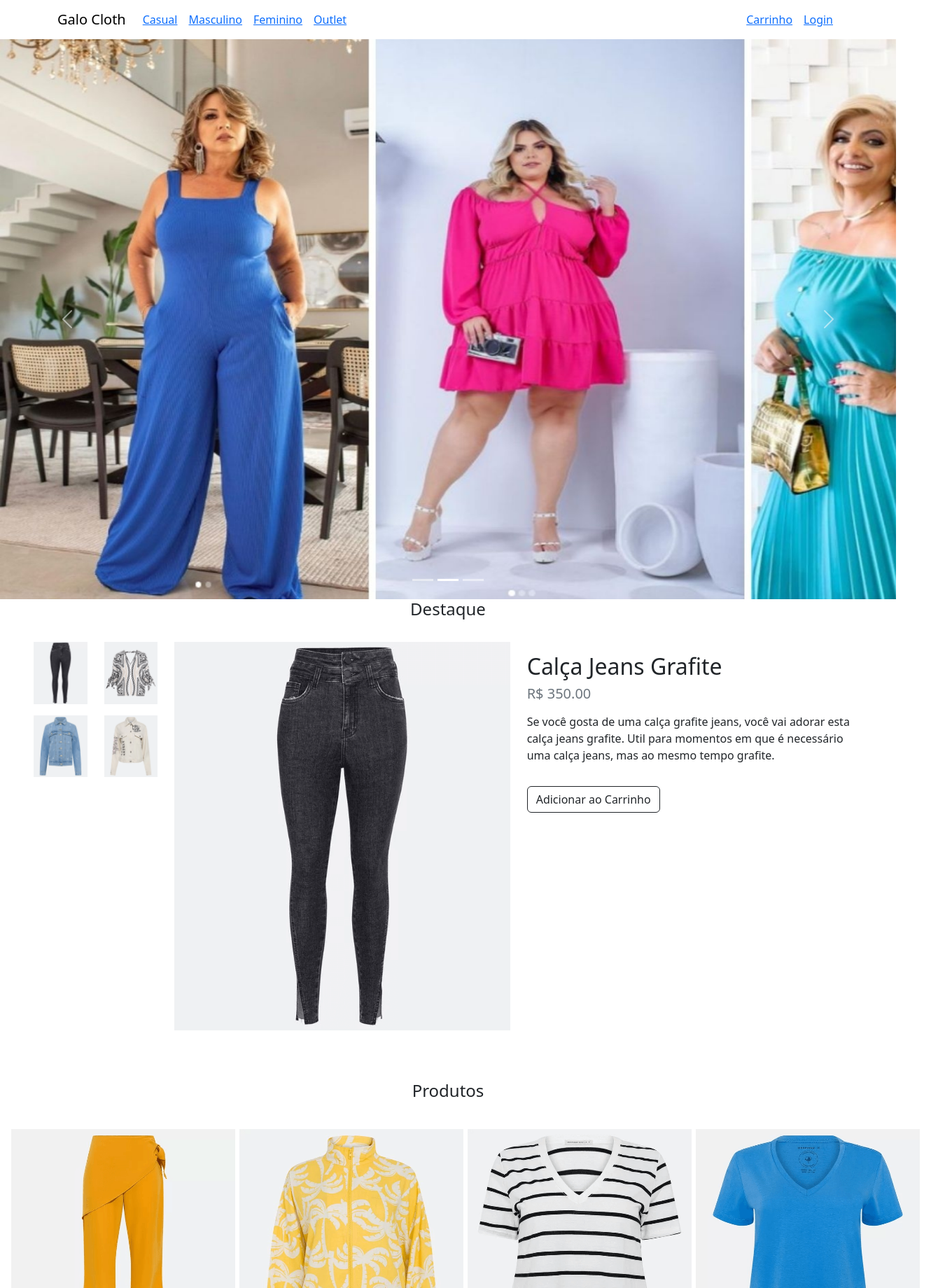
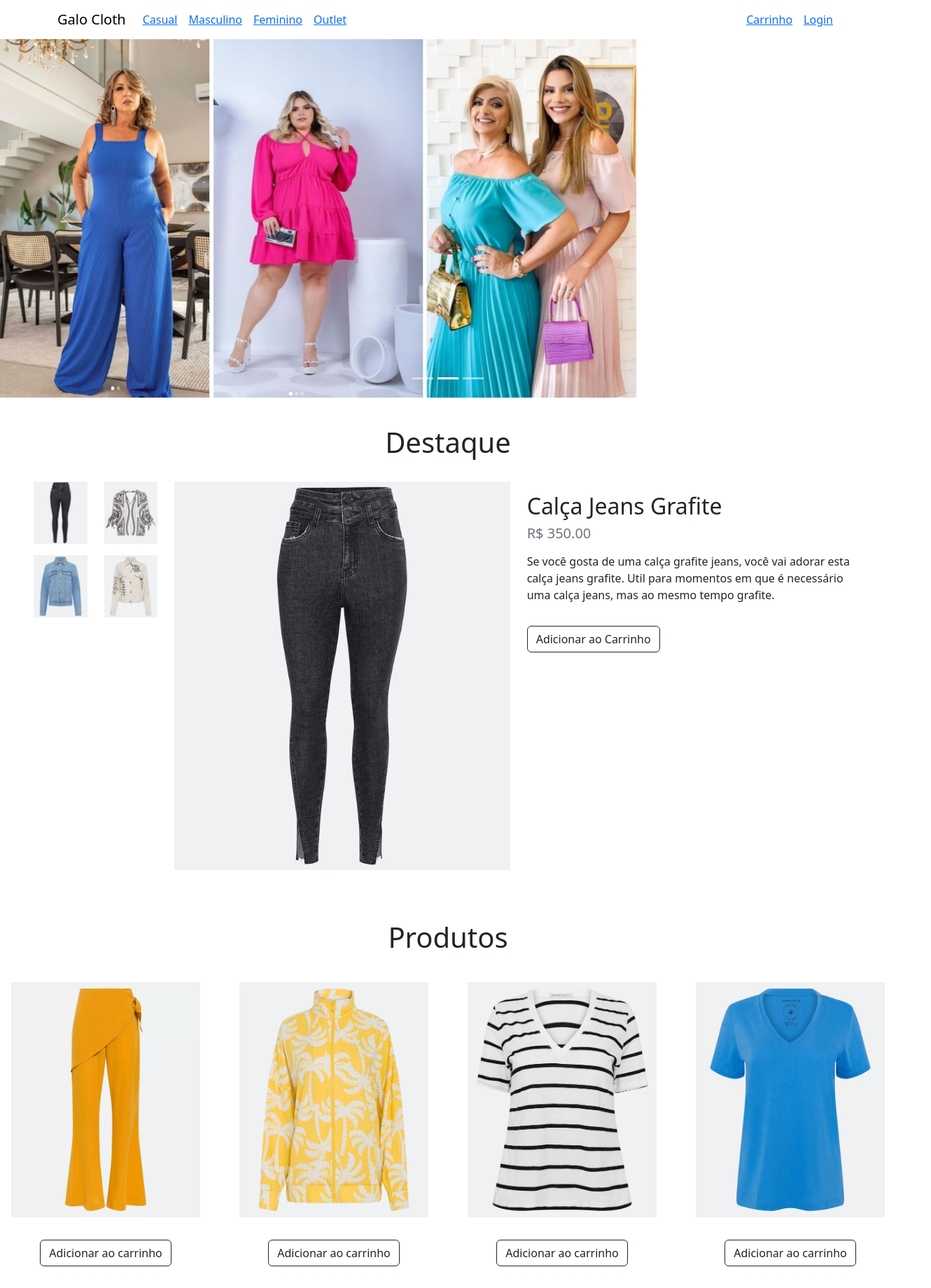
Before and after one commit to Front-End-1ESPW-Grupo-6/Loja3, a React (Vite) app: page /feminino in a window 1280 px wide. Shown: the top 1840 px of the page at 70% size, 1330 px wide, since content can reach past the window. Built offline with nearby package versions, Linux system fonts and the light colour scheme.

Commit message:
ajustando tamanhos

```diff
--- a/src/Casual.jsx
+++ b/src/Casual.jsx
@@ -21,17 +21,17 @@ function Casual() {
 
   return (
     <>
-      <Carousel className="Carrossel_casual">
-        <Carousel.Item>
+      <Carousel>
+        <Carousel.Item className="Carrossel_fem">
           <img src={img1Carousel} alt="Image One" />
         </Carousel.Item>
-        <Carousel.Item>
+        <Carousel.Item className="Carrossel_fem">
           <img src={img2Carousel} alt="Image Two" />
         </Carousel.Item>
       </Carousel>
 
-      <section className="mb-5 px-5 bg-grey">
-        <h4 className="text-center">Destaque</h4>
+      <section className="mb-5 px-5 bg-grey section1">
+        <h1 className="text-center">Destaque</h1>
         <div className="row d-flex">
           <div className="col-md-2 my-3">
             <div className="row">
@@ -92,8 +92,8 @@ function Casual() {
           </div>
         </div>
       </section>
-      <section className="my-5">
-        <h4 className="text-center">Produtos</h4>
+      <section className="my-5 section1">
+        <h1 className="text-center">Produtos</h1>
         <div className="row">
           <div className="col-md-6 col-lg-3 my-3 text-center productImg">
             <img src={Produto1} alt="" className="img-fluid" />
--- a/src/Feminino.jsx
+++ b/src/Feminino.jsx
@@ -20,20 +20,20 @@ import "./css/feminino.css";
 function Feminino() {
   return (
     <>
-      <Carousel className="Carrossel_fem">
-        <Carousel.Item>
+      <Carousel>
+        <Carousel.Item className="Carrossel_fem">
           <img
             src={img1Carousel}
             alt="Image One"
           />
         </Carousel.Item>
-        <Carousel.Item>
+        <Carousel.Item className="Carrossel_fem">
           <img
             src={img2Carousel}
             alt="Image TWo"
           />
         </Carousel.Item>
-        <Carousel.Item>
+        <Carousel.Item className="Carrossel_fem">
           <img
             src={img3Carousel}
             alt="Image Three"
@@ -42,8 +42,8 @@ function Feminino() {
       </Carousel>
 
 
-      <section className="mb-5 px-5 bg-grey">
-        <h4 className="text-center">Destaque</h4>
+      <section className="mb-5 px-5 bg-grey section1">
+        <h1 className="text-center">Destaque</h1>
         <div className="row d-flex">
           <div className="col-md-2 my-3">
             <div className="row">
@@ -104,8 +104,8 @@ function Feminino() {
           </div>
         </div>
       </section>
-      <section className="my-5">
-        <h4 className="text-center">Produtos</h4>
+      <section className="my-5 section1">
+        <h1 className="text-center">Produtos</h1>
         <div className="row">
           <div className="col-md-6 col-lg-3 my-3 text-center productImg">
             <img src={Produto1} alt="" className="img-fluid" />
--- a/src/Home.jsx
+++ b/src/Home.jsx
@@ -2,6 +2,7 @@ import {} from 'react';
 /*importando o bootstrap */
 import 'bootstrap/dist/css/bootstrap.min.css';
 import ProgressBar from 'react-bootstrap/ProgressBar';
+import "./css/casual.css";
 /*importando todas as imagens */
 import Imagem1 from './assets/produto-hero.jpg';
 import Img1 from './assets/cat-img-1.jpg';
@@ -44,15 +45,15 @@ function Home() {
       <section className="my-5">
         <h4 className="text-center">Produtos em destaque</h4>
         <div className="row">
-          <div className="col-md-4 my-3">
-            <img src={Img1} alt="" className="img-fluid" />
+          <div className="col-md-4 my-3 productImg1">
+            <img src={Img1} alt="" className="img-fluid " />
           </div>
-          <div className="col-md-4 my-3 d-flex flex-column justify-content-between align-items-center">
+          <div className="col-md-4 my-3 d-flex flex-column justify-content-between align-items-center productImg1">
             <img src={Img2} alt="" className="img-fluid" />
             <img src={Img3} alt="" className="img-fluid" />
           </div>
-          <div className="col-md-4 my-3">
-            <img src={Img4} alt="" className="img-fluid" />
+          <div className="col-md-4 my-3 productImg1">
+            <img src={Img1} alt="" className="img-fluid" />
           </div>
         </div>
       </section>
@@ -61,49 +62,49 @@ function Home() {
       <section className="my-5">
         <h4 className="text-center">Veja também</h4>
         <div className="row">
-          <div className="col-md-6 col-lg-3 my-3 text-center">
+          <div className="col-md-6 col-lg-3 my-3 text-center productImg">
             <img src={Produto1} alt="" className="img-fluid" />
             <a href="" className="btn btn-outline-dark my-3">
               Adicionar ao carrinho
             </a>
           </div>
-          <div className="col-md-6 col-lg-3 my-3 text-center">
+          <div className="col-md-6 col-lg-3 my-3 text-center productImg">
             <img src={Produto2} alt="" className="img-fluid" />
             <a href="" className="btn btn-outline-dark my-3">
               Adicionar ao carrinho
             </a>
           </div>
-          <div className="col-md-6 col-lg-3 my-3 text-center">
+          <div className="col-md-6 col-lg-3 my-3 text-center productImg">
             <img src={Produto3} alt="" className="img-fluid" />
             <a href="" className="btn btn-outline-dark my-3">
               Adicionar ao carrinho
             </a>
           </div>
-          <div className="col-md-6 col-lg-3 my-3 text-center">
+          <div className="col-md-6 col-lg-3 my-3 text-center productImg">
             <img src={Produto4} alt="" className="img-fluid" />
             <a href="" className="btn btn-outline-dark my-3">
               Adicionar ao carrinho
             </a>
           </div>
-          <div className="col-md-6 col-lg-3 my-3 text-center">
+          <div className="col-md-6 col-lg-3 my-3 text-center productImg">
             <img src={Produto5} alt="" className="img-fluid" />
             <a href="" className="btn btn-outline-dark my-3">
               Adicionar ao carrinho
             </a>
           </div>
-          <div className="col-md-6 col-lg-3 my-3 text-center">
+          <div className="col-md-6 col-lg-3 my-3 text-center productImg">
             <img src={Produto6} alt="" className="img-fluid" />
             <a href="" className="btn btn-outline-dark my-3">
               Adicionar ao carrinho
             </a>
           </div>
-          <div className="col-md-6 col-lg-3 my-3 text-center">
+          <div className="col-md-6 col-lg-3 my-3 text-center productImg">
             <img src={Produto7} alt="" className="img-fluid" />
             <a href="" className="btn btn-outline-dark my-3">
               Adicionar ao carrinho
             </a>
           </div>
-          <div className="col-md-6 col-lg-3 my-3 text-center">
+          <div className="col-md-6 col-lg-3 my-3 text-center productImg">
             <img src={Produto8} alt="" className="img-fluid" />
             <a href="" className="btn btn-outline-dark my-3">
               Adicionar ao carrinho
--- a/src/Masculino.jsx
+++ b/src/Masculino.jsx
@@ -20,20 +20,20 @@ import "./css/masculino.css";
 function Masculino() {
   return (
     <>
-      <Carousel className="Carrossel_mas">
-        <Carousel.Item>
+      <Carousel>
+        <Carousel.Item className="Carrossel_mas">
           <img
             src={img1Carousel}
             alt="Image One"
           />
         </Carousel.Item>
-        <Carousel.Item>
+        <Carousel.Item className="Carrossel_mas">
           <img
             src={img2Carousel}
             alt="Image TWo"
           />
         </Carousel.Item>
-        <Carousel.Item>
+        <Carousel.Item className="Carrossel_mas">
           <img
             src={img3Carousel}
             alt="Image Three"
@@ -42,8 +42,8 @@ function Masculino() {
       </Carousel>
 
 
-      <section className="mb-5 px-5 bg-grey">
-        <h4 className="text-center">Destaque</h4>
+      <section className="mb-5 px-5 bg-grey section1">
+        <h1 className="text-center">Destaque</h1>
         <div className="row d-flex">
           <div className="col-md-2 my-3">
             <div className="row">
@@ -100,8 +100,8 @@ function Masculino() {
           </div>
         </div>
       </section>
-      <section className="my-5">
-        <h4 className="text-center">Produtos</h4>
+      <section className="my-5 section1">
+        <h1 className="text-center">Produtos</h1>
         <div className="row">
           <div className="col-md-6 col-lg-3 my-3 text-center productImg">
             <img src={Produto1} alt="" className="img-fluid" />
--- a/src/Outlet.jsx
+++ b/src/Outlet.jsx
@@ -42,8 +42,8 @@ function Outlet() {
       </Carousel>
 
 
-      <section className="mb-5 px-5 bg-grey">
-        <h4 className="text-center">Destaque</h4>
+      <section className="mb-5 px-5 bg-grey section1">
+        <h1 className="text-center">Destaque</h1>
         <div className="row d-flex">
           <div className="col-md-2 my-3">
             <div className="row">
@@ -104,8 +104,8 @@ function Outlet() {
           </div>
         </div>
       </section>
-      <section className="my-5">
-        <h4 className="text-center">Produtos</h4>
+      <section className="my-5 section1">
+        <h1 className="text-center">Produtos</h1>
         <div className="row">
           <div className="col-md-6 col-lg-3 my-3 text-center productImg">
             <img src={Produto1} alt="" className="img-fluid" />
--- a/src/css/casual.css
+++ b/src/css/casual.css
@@ -1,17 +1,18 @@
-.card_container{
-  display: flex;
-  flex-wrap:wrap;
-  justify-content:space-between;
-  margin:90px;
+.section1 h1{
+  margin-top: 1em;
+}
+.productImg1{
+  padding: 1em;
+}
+.productImg1 img{
+  width: 80%;
+}
+.Carrossel_fem img{
+  max-height: 512px;
 }
 
 .productImg img{
-    padding: 1em;
-    width: 352px;
-    height: 23em;
+  padding: 1em;
+  width: 352px;
+  height: 23em;
 }
-
-.Carrossel_casual img{
-  width: 100em;
-  height: 50em;
-}
--- a/src/css/feminino.css
+++ b/src/css/feminino.css
@@ -1,13 +1,9 @@
-.card_container{
-    display: flex;
-    flex-wrap:wrap;
-    justify-content:space-between;
-    margin:90px;
-    }
+.section1 h1{
+    margin-top: 1em;
+}
 
 .Carrossel_fem img{
-    width: 100em;
-    height: 50em;
+    max-height: 512px;
 }
 
 .productImg img{
--- a/src/css/masculino.css
+++ b/src/css/masculino.css
@@ -1,10 +1,13 @@
+.section1 h1{
+    margin-top: 1em;
+}
+
+.Carrossel_fem img{
+    max-height: 512px;
+}
+
 .productImg img{
     padding: 1em;
-    max-width: 352px;
+    width: 352px;
     height: 23em;
 }
-
-.Carrossel_mas img{
-    width: 100em;
-    height: 50em;
-  }
--- a/src/css/outlet.css
+++ b/src/css/outlet.css
@@ -1,17 +1,13 @@
-.card_container{
-    display: flex;
-    flex-wrap:wrap;
-    justify-content:space-between;
-    margin:90px;
-    }
+.section1 h1{
+    margin-top: 1em;
+}
+
+.Carrossel_fem img{
+    max-height: 512px;
+}
 
 .productImg img{
     padding: 1em;
     width: 352px;
     height: 23em;
 }
-
-.Carrossel_outlet img{
-    width: 100em;
-    height: 50em;
-}
```
